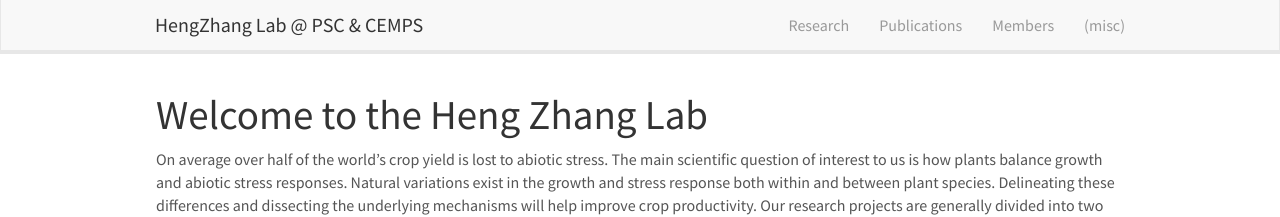
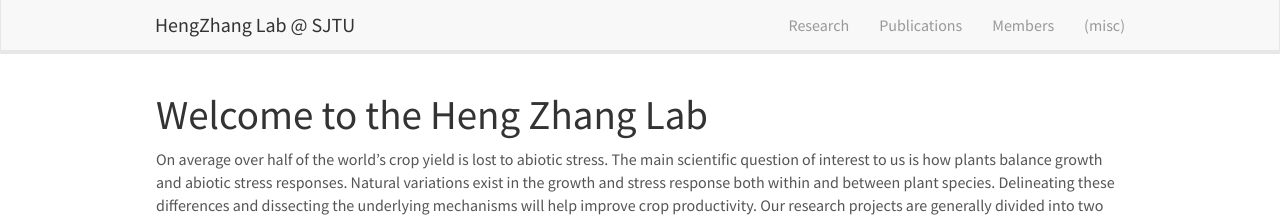
Before and after one commit to hengzhanglab/hengzhanglab.github.io, a Jekyll site: the page built from _pages/home.md, in a window 1280 px wide. Shown: the top 217 px of the page. Built offline with Jekyll 4.4.1, drawn with Linux system fonts in a browser that asks for light colours.

Commit message:
Update header.html

```diff
--- a/_includes/header.html
+++ b/_includes/header.html
@@ -8,7 +8,7 @@
 		<span class="icon-bar"></span>
 	  </button>
 
-    <a class="navbar-brand" href="{{ site.url }}{{ site.baseurl }}/">HengZhang Lab @ PSC & CEMPS</a>
+    <a class="navbar-brand" href="{{ site.url }}{{ site.baseurl }}/">HengZhang Lab @ SJTU</a>
 	</div>
 	<div class="collapse navbar-collapse" id="navbar-collapse-1">
 	  <ul class="nav navbar-nav navbar-right">
```
